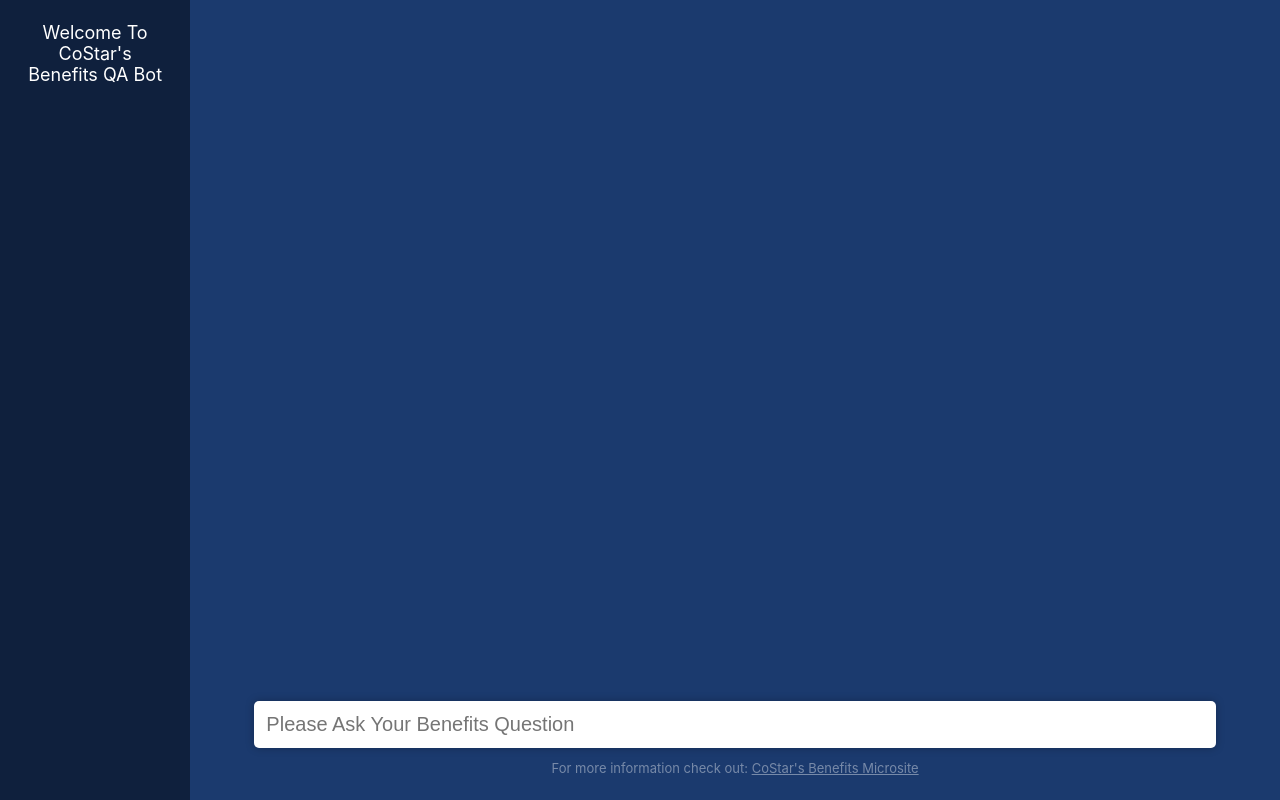
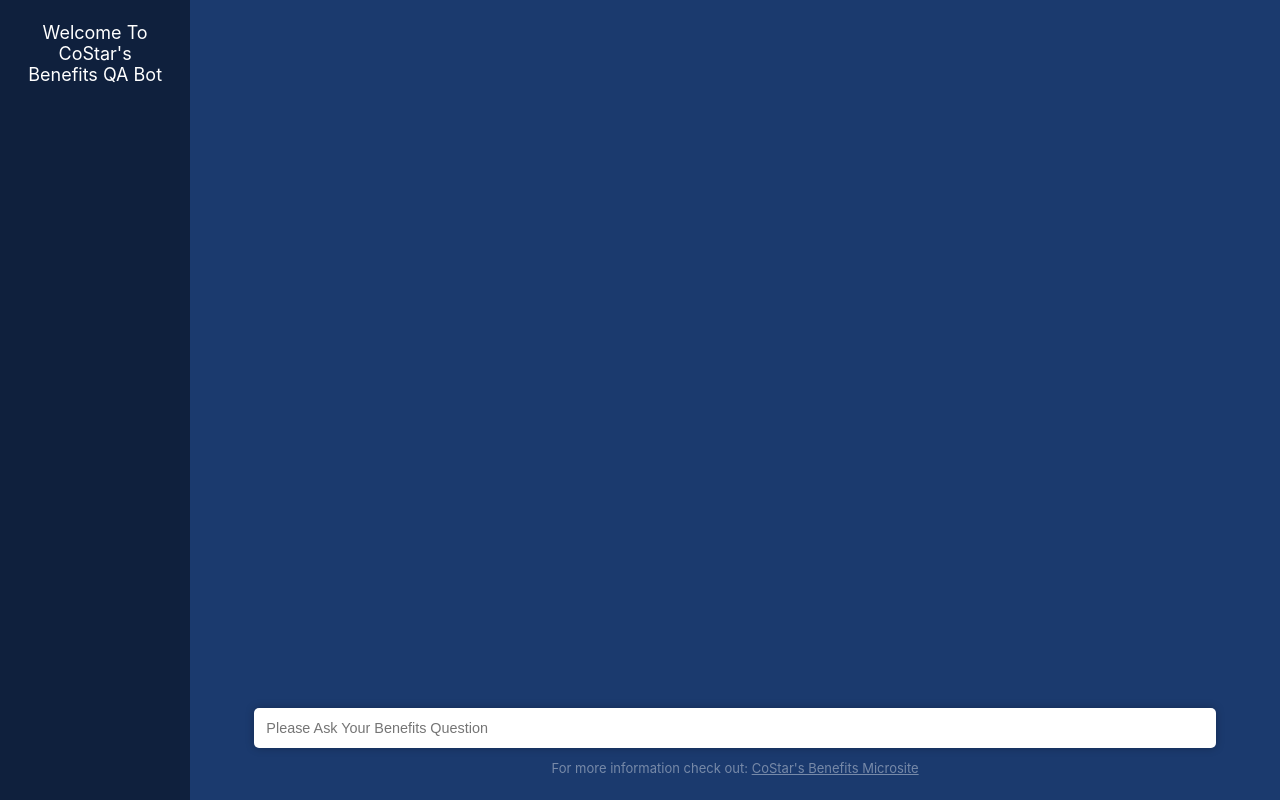
Before and after one commit to sullivanyoung/langchain-bot-fe, a React (Create React App) app: page / in a window 1280 px wide. Built offline with nearby package versions, Linux system fonts and the light colour scheme; the HTML template or start-up script is replaced by a standard one.

Commit message:
fix text size / wrapping

```diff
--- a/src/App.css
+++ b/src/App.css
@@ -74,7 +74,7 @@
   width: 90%;
   padding: 12px;
   border-radius: 5px;
-  font-size: 1.25em;
+  font-size: 0.9em;
   border: none;
   outline: none;
   box-shadow: 0 0 8px 0 rgba(0, 0, 0, 0.25);
@@ -129,6 +129,7 @@
 
 a {
   color: inherit;
+  white-space: nowrap;
 }
 
 .error-message {
```
